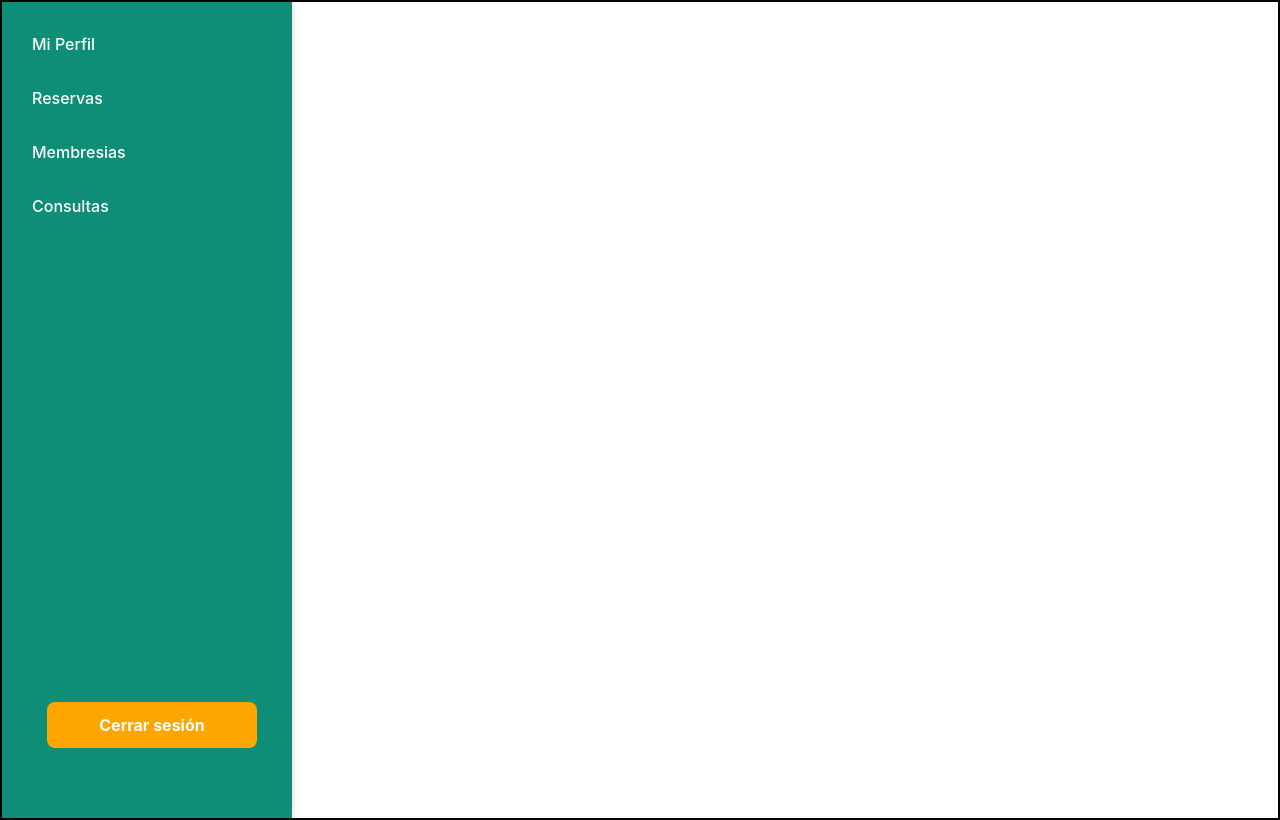
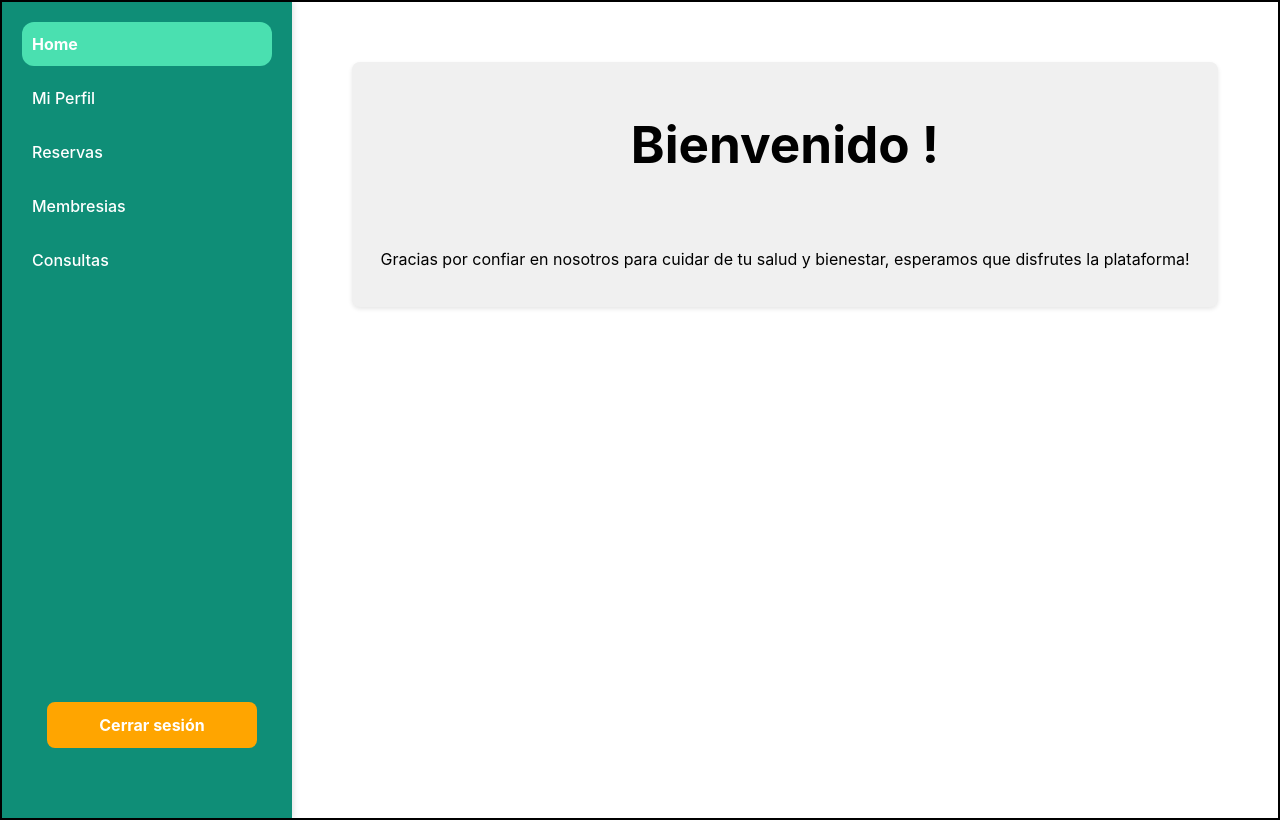
Before and after one commit to dabadema/Presas, a React (Vite) app: page /dashboard/home in a window 1280 px wide. Built offline with nearby package versions, Linux system fonts and the light colour scheme; the HTML template or start-up script is replaced by a standard one.

Commit message:
Feat: Home page set and centroId added to LocalStorage at login

```diff
--- a/src/components/Dashboard.tsx
+++ b/src/components/Dashboard.tsx
@@ -9,9 +9,10 @@ import './Dashboard.css';
 import AdminComp from './AdminComp';
 import CentrosDeportivos from './CentrosDeportivos';
 import Instalaciones from './Instalaciones';
+import Home from './Home';
 
 const Dashboard = () => {
-    const userInfo = JSON.parse(localStorage.getItem('user') || '{}');
+    const userInfo = JSON.parse(localStorage.getItem('userData') || '{}');
     const tipo_usuario = userInfo.tipoUsuario;
 
     return (
@@ -19,6 +20,7 @@ const Dashboard = () => {
             <NavBar tipo_usuario={tipo_usuario} />
             <div className="dashboard-content">
                 <Routes>
+                    <Route path="home" element={<Home />} />
                     <Route path="mi-perfil" element={<MiPerfil />} />
                     {tipo_usuario === 'superadministrador' && (
                         <Route path="administradores" element={<AdminComp />} />
--- /dev/null
+++ b/src/components/Home.css
@@ -0,0 +1,26 @@
+#root {
+    --dark-green: #0f8e77;
+    --light-green: #5cf4c3;
+    --orange: #f4a049;
+}
+
+.home-container {
+    padding: 20px;
+    margin: 20px;
+    background-color: #f0f0f0;
+
+    border-radius: 8px;
+    box-shadow: 0 2px 4px rgba(0, 0, 0, 0.1);
+    text-align: center;
+}
+
+.username {
+    color: orange;
+    text-decoration: underline black;
+}
+
+.centro-deportivo {
+    color: var(--dark-green);
+    font-size: 50px;
+    font-weight: bold;
+}
--- /dev/null
+++ b/src/components/Home.tsx
@@ -0,0 +1,85 @@
+import React, { useState, useEffect } from 'react';
+import './Home.css';
+
+type UserInfo = {
+    nombre: string;
+    tipoUsuario: string;
+    centroId: string | null;
+};
+
+type CentroDeportivo = {
+    nombre: string; // Asegúrate de que estos campos coincidan con la respuesta del endpoint
+};
+
+const Home = () => {
+    const [userInfo, setUserInfo] = useState<UserInfo | null>({
+        nombre: '',
+        tipoUsuario: '',
+        centroId: '',
+    });
+    const [centroNombre, setCentroNombre] = useState('');
+
+    useEffect(() => {
+        // Obtener la cadena de localStorage y parsearla a objeto
+        const storedData = localStorage.getItem('userData');
+        console.log(storedData);
+        if (storedData) {
+            const userData = JSON.parse(storedData);
+            console.log('Datos parseados de localStorage:', userData);
+
+            // Asumiendo que 'nombre' y 'tipoUsuario' están en el objeto almacenado
+            setUserInfo({
+                nombre: userData.nombre,
+                tipoUsuario: userData.tipoUsuario,
+                centroId: userData.centroId,
+            });
+        }
+    }, []);
+
+    useEffect(() => {
+        if (userInfo?.centroId) {
+            fetch(`http://localhost:3000/centros-deportivos/${userInfo.centroId}`)
+                .then((response) => response.json())
+                .then((data: CentroDeportivo[]) => {
+                    if (data.length > 0) {
+                        setCentroNombre(data[0].nombre); // Asegúrate de que el endpoint devuelve un array y que usamos el primer elemento
+                    }
+                })
+                .catch((error) => console.error('Failed to fetch centro deportivo', error));
+        }
+    }, [userInfo?.centroId]);
+
+    return (
+        <div className="home-container">
+            {userInfo?.tipoUsuario === 'superadministrador' ? (
+                <>
+                    <h1 className="underline">
+                        Bienvenido <span className="username">{userInfo.nombre}</span>!
+                    </h1>
+                    <p>Vamos a por una jornada de trabajo con alegría! &nbsp; A por todas!</p>
+                </>
+            ) : (
+                <>
+                    <h1 className="underline">
+                        Bienvenido <span className="username">{userInfo.nombre}</span>!
+                    </h1>
+                    {userInfo?.centroId && centroNombre && (
+                        <div>
+                            Perteneces al centro deportivo:
+                            <div>
+                                <span className="centro-deportivo">{centroNombre}</span>
+                            </div>
+                        </div>
+                    )}
+                    &nbsp;
+                    <p>
+                        Gracias por confiar en nosotros para cuidar de tu salud y bienestar,
+                        esperamos que disfrutes la plataforma!
+                    </p>
+                </>
+            )}
+        </div>
+    );
+};
+
+export default Home;
--- a/src/components/Login.tsx
+++ b/src/components/Login.tsx
@@ -26,16 +26,20 @@ const Login: React.FC<LoginFormProps> = ({ onLogin }) => {
             const data = await response.json();
             if (response.ok) {
                 console.log('Login successful:', data);
-                // Lógica después de un login exitoso #TODO pendiente de instaurar las contraseñas hasheadas
+
+                // #TODO pendiente de instaurar las contraseñas hasheadas
+
                 localStorage.setItem(
-                    'user',
+                    'userData',
                     JSON.stringify({
                         tipoUsuario: data.tipoUsuario,
                         userId: data.userId,
+                        nombre: data.nombre,
                         email: data.email,
+                        centroId: data.centroId,
                     })
                 );
-                navigate('/dashboard/mi-perfil');
+                navigate('/dashboard/home');
             } else {
                 throw new Error(data.message || 'Usuario o contraseña incorrectos');
             }
--- a/src/components/MiPerfil.tsx
+++ b/src/components/MiPerfil.tsx
@@ -42,7 +42,7 @@ const MiPerfil = () => {
     };
 
     const loadUserData = async () => {
-        const userId = JSON.parse(localStorage.getItem('user') || '{}').userId;
+        const userId = JSON.parse(localStorage.getItem('userData') || '{}').userId;
         if (!userId) return;
 
         try {
--- a/src/components/NavBar.tsx
+++ b/src/components/NavBar.tsx
@@ -14,6 +14,14 @@ const NavBar = ({ tipo_usuario }) => {
     return (
         <nav className="navbar">
             <ul>
+                <li>
+                    <NavLink
+                        to="/dashboard/home"
+                        className={({ isActive }) => (isActive ? 'active' : '')}
+                    >
+                        Home
+                    </NavLink>
+                </li>
                 <li>
                     <NavLink
                         to="/dashboard/mi-perfil"
```
